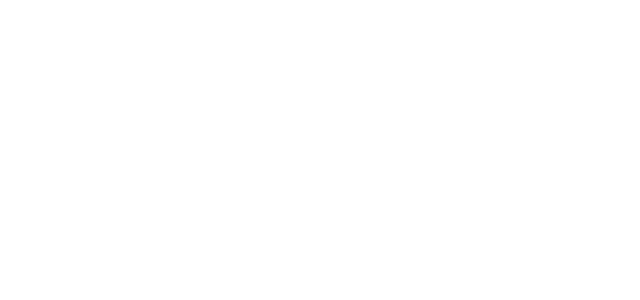
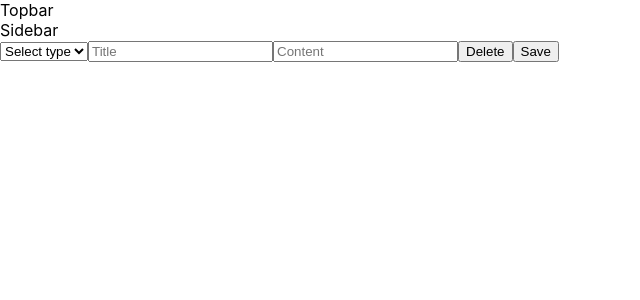
Before and after one commit to Siddhant51/note-it-frontend, a React (Create React App) app: page /update/1 in a window 1280 px wide. Before the commit this address had no page. Shown: the top 300 px of the page, without its empty margins (0-640 px from the left). Built offline with nearby package versions, Linux system fonts and the light colour scheme; no server answers; sample sign-in values are in the browser's storage; the HTML template or start-up script is replaced by a standard one.

Commit message:
removed Modal, made routes for Update and Create

```diff
--- a/src/App.js
+++ b/src/App.js
@@ -3,7 +3,8 @@ import Login from "./pages/Login";
 import Register from "./pages/Register";
 import Home from "./pages/Home";
 import { useState } from "react";
-import Create from "./components/Create";
+import Create from "./pages/Create";
+import Update from "./pages/Update";
 
 function App() {
   const [token, setToken] = useState(localStorage.getItem("token") || "");
@@ -21,6 +22,7 @@ function App() {
             element={<Home token={token} setToken={setToken} />}
           />
           <Route path="/create" element={<Create token={token} />} />
+          <Route path="/update/:noteId" element={<Update token={token} />} />
         </Route>
         <Route
           path="/login"
--- a/src/components/Create.js
+++ /dev/null
@@ -1,85 +0,0 @@
-import axios from "axios";
-import { useState } from "react";
-
-const BASE_URL = "http://localhost:3001";
-
-const colors = {
-  note: "red",
-  task: "blue",
-};
-
-const Create = ({ token, onClose }) => {
-  const [formData, setFormData] = useState({
-    title: "",
-    content: "",
-    type: "",
-  });
-
-  const handleSubmit = (event) => {
-    event.preventDefault();
-
-    // Submit the form data with the color from the type-to-color mapping
-    axios
-      .post(
-        `${BASE_URL}/create`,
-        {
-          ...formData,
-          color: colors[formData.type],
-        },
-        {
-          headers: {
-            Authorization: token,
-          },
-        }
-      )
-      .then((res) => {
-        setFormData({
-          title: "",
-          content: "",
-          type: "",
-        });
-        onClose();
-        console.log("Note Created...");
-      })
-      .catch((err) => {
-        console.log(err);
-      });
-  };
-
-  return (
-    <form onSubmit={handleSubmit}>
-      <select
-        value={formData.type}
-        onChange={(event) =>
-          setFormData({ ...formData, type: event.target.value })
-        }
-      >
-        <option value="">Select type</option>
-        <option value="note">Note</option>
-        <option value="task">Task</option>
-      </select>
-      <input
-        type="text"
-        placeholder="Title"
-        value={formData.title}
-        required
-        style={{ backgroundColor: colors[formData.type] }}
-        onChange={(event) =>
-          setFormData({ ...formData, title: event.target.value })
-        }
-      />
-      <input
-        type="text"
-        placeholder="Content"
-        value={formData.content}
-        style={{ backgroundColor: colors[formData.type] }}
-        onChange={(event) =>
-          setFormData({ ...formData, content: event.target.value })
-        }
-      />
-      <button type="submit">Submit</button>
-    </form>
-  );
-};
-
-export default Create;
--- a/src/components/CreateModal.js
+++ /dev/null
@@ -1,37 +0,0 @@
-import Modal from "react-modal";
-import Create from "./Create";
-
-const CreateModal = ({ isOpen, onClose, token }) => {
-  return (
-    <Modal
-      isOpen={isOpen}
-      appElement={document.querySelector("#root")}
-      onRequestClose={onClose}
-      style={{
-        overlay: {
-          position: "fixed",
-          top: 0,
-          left: 0,
-          right: 0,
-          bottom: 0,
-          backgroundColor: "rgba(0, 0, 0, 0.5)",
-        },
-        content: {
-          position: "absolute",
-          top: "50%",
-          left: "50%",
-          transform: "translate(-50%, -50%)",
-          width: 400,
-          height: 400,
-          backgroundColor: "white",
-          borderRadius: 8,
-        },
-      }}
-    >
-      <h1>Create a new item</h1>
-      <Create token={token} onClose={onClose} />
-    </Modal>
-  );
-};
-
-export default CreateModal;
--- /dev/null
+++ b/src/components/Sidebar.js
@@ -0,0 +1,7 @@
+import React from "react";
+
+const Sidebar = () => {
+  return <div>Sidebar</div>;
+};
+
+export default Sidebar;
--- /dev/null
+++ b/src/components/Topbar.js
@@ -0,0 +1,7 @@
+import React from "react";
+
+const Topbar = () => {
+  return <div>Topbar</div>;
+};
+
+export default Topbar;
--- /dev/null
+++ b/src/pages/Create.js
@@ -0,0 +1,93 @@
+import axios from "axios";
+import { useState } from "react";
+import Topbar from "../components/Topbar";
+import Sidebar from "../components/Sidebar";
+import { useNavigate } from "react-router-dom";
+
+const BASE_URL = "http://localhost:3001";
+
+const colors = {
+  note: "red",
+  task: "blue",
+};
+
+const Create = ({ token }) => {
+  const navigate = useNavigate();
+
+  const [formData, setFormData] = useState({
+    title: "",
+    content: "",
+    type: "",
+  });
+
+  const handleSubmit = (event) => {
+    event.preventDefault();
+
+    // Submit the form data with the color from the type-to-color mapping
+    axios
+      .post(
+        `${BASE_URL}/create`,
+        {
+          ...formData,
+        },
+        {
+          headers: {
+            Authorization: token,
+          },
+        }
+      )
+      .then((res) => {
+        setFormData({
+          title: "",
+          content: "",
+          type: "",
+        });
+        console.log("Note Created...");
+        navigate("/", { replace: true });
+      })
+      .catch((err) => {
+        console.log(err);
+      });
+  };
+
+  return (
+    <>
+      <Topbar />
+      <Sidebar />
+      <form onSubmit={handleSubmit}>
+        <select
+          value={formData.type}
+          onChange={(event) =>
+            setFormData({ ...formData, type: event.target.value })
+          }
+        >
+          <option value="">Select type</option>
+          <option value="note">Note</option>
+          <option value="task">Task</option>
+        </select>
+        <input
+          type="text"
+          placeholder="Title"
+          value={formData.title}
+          required
+          style={{ backgroundColor: colors[formData.type] }}
+          onChange={(event) =>
+            setFormData({ ...formData, title: event.target.value })
+          }
+        />
+        <input
+          type="text"
+          placeholder="Content"
+          value={formData.content}
+          style={{ backgroundColor: colors[formData.type] }}
+          onChange={(event) =>
+            setFormData({ ...formData, content: event.target.value })
+          }
+        />
+        <button type="submit">Submit</button>
+      </form>
+    </>
+  );
+};
+
+export default Create;
--- a/src/pages/Home.js
+++ b/src/pages/Home.js
@@ -1,16 +1,20 @@
 import axios from "axios";
 import React, { useEffect, useState } from "react";
-import CreateModal from "../components/CreateModal";
+import Topbar from "../components/Topbar";
 import { useNavigate } from "react-router-dom";
-const history = window.history;
+import Sidebar from "../components/Sidebar";
 
 const BASE_URL = "http://localhost:3001";
+
+const colors = {
+  note: "red",
+  task: "blue",
+};
 
 const Home = ({ token, setToken }) => {
   const navigate = useNavigate();
 
   const [notes, setNotes] = useState([]);
-  const [isOpen, setIsOpen] = useState(false);
 
   useEffect(() => {
     axios
@@ -28,28 +32,22 @@ const Home = ({ token, setToken }) => {
       });
   }, []);
 
-  const openModal = () => {
-    setIsOpen(true);
-    history.pushState({}, null, "/create");
-  };
-
-  const closeModal = () => {
-    setIsOpen(false);
-    navigate(-1);
-  };
-
   return (
-    <div>
+    <>
+      <Topbar />
+      <Sidebar />
       {notes?.map((note) => (
-        <div key={note.id}>
-          {note.title}
-          {note.content}
+        <div
+          key={note._id}
+          onClick={() => navigate(`/update/${note._id}`)}
+          style={{ backgroundColor: colors[note.type] || "gray" }}
+        >
+          <strong>{note.title}</strong>
+          <p>{note.content}</p>
         </div>
       ))}
-      <button onClick={openModal}>Create New Item</button>
-      <CreateModal isOpen={isOpen} onClose={closeModal} token={token} />
-      Home
-    </div>
+      <button onClick={() => navigate("/create")}>Create</button>
+    </>
   );
 };
 
--- /dev/null
+++ b/src/pages/Update.js
@@ -0,0 +1,127 @@
+import axios from "axios";
+import { useEffect, useState } from "react";
+import Topbar from "../components/Topbar";
+import Sidebar from "../components/Sidebar";
+import { useNavigate, useParams } from "react-router-dom";
+
+const BASE_URL = "http://localhost:3001";
+
+const colors = {
+  note: "red",
+  task: "blue",
+};
+
+const Update = ({ token }) => {
+  const navigate = useNavigate();
+
+  const { noteId } = useParams();
+  const [formData, setFormData] = useState({
+    title: "",
+    content: "",
+    type: "",
+  });
+
+  useEffect(() => {
+    axios
+      .get(`${BASE_URL}/note/${noteId}`, {
+        headers: {
+          Authorization: token,
+        },
+      })
+      .then((res) => {
+        const noteData = res.data;
+        setFormData({
+          title: noteData.title,
+          content: noteData.content,
+          type: noteData.type,
+        });
+      })
+      .catch((err) => {
+        console.log(err);
+      });
+  }, [noteId, token]);
+
+  const handleSubmit = (event) => {
+    event.preventDefault();
+
+    axios
+      .put(
+        `${BASE_URL}/update/${noteId}`,
+        {
+          ...formData,
+        },
+        {
+          headers: {
+            Authorization: token,
+          },
+        }
+      )
+      .then((res) => {
+        console.log("Note Updated...");
+        navigate("/", { replace: true });
+      })
+      .catch((err) => {
+        console.log(err);
+      });
+  };
+
+  const handleDelete = () => {
+    if (window.confirm("Are you sure you want to delete this note?")) {
+      axios
+        .delete(`${BASE_URL}/delete/${noteId}`, {
+          headers: {
+            Authorization: token,
+          },
+        })
+        .then((res) => {
+          console.log("Note Deleted...");
+          navigate("/", { replace: true });
+        })
+        .catch((err) => {
+          console.log(err);
+        });
+    }
+  };
+
+  return (
+    <>
+      <Topbar />
+      <Sidebar />
+      <form onSubmit={handleSubmit}>
+        <select
+          value={formData.type}
+          onChange={(event) =>
+            setFormData({ ...formData, type: event.target.value })
+          }
+        >
+          <option value="">Select type</option>
+          <option value="note">Note</option>
+          <option value="task">Task</option>
+        </select>
+        <input
+          type="text"
+          placeholder="Title"
+          value={formData.title}
+          required
+          style={{ backgroundColor: colors[formData.type] }}
+          onChange={(event) =>
+            setFormData({ ...formData, title: event.target.value })
+          }
+        />
+        <input
+          type="text"
+          placeholder="Content"
+          value={formData.content}
+          style={{ backgroundColor: colors[formData.type] }}
+          onChange={(event) =>
+            setFormData({ ...formData, content: event.target.value })
+          }
+        />
+        <button onClick={handleDelete}>Delete</button>
+        <button type="submit">Save</button>
+      </form>
+    </>
+  );
+};
+
+export default Update;
```
